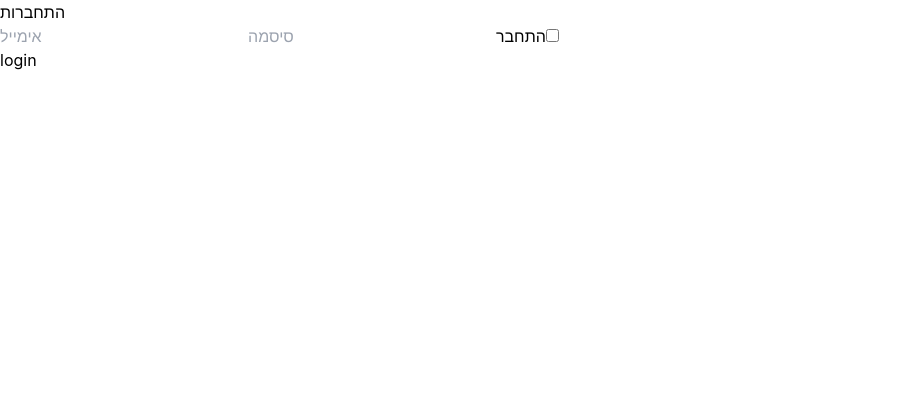
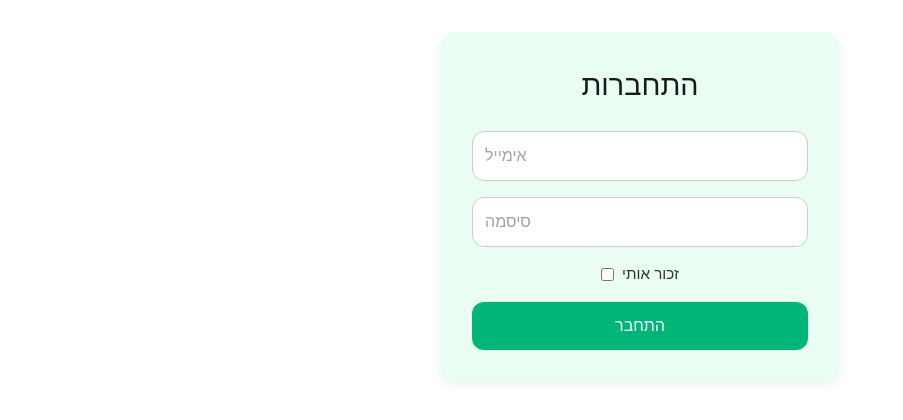
Before and after one commit to tamar0583235240/Temp-Project, a React (Create React App) app in the folder packages/frontend/: page /login in a window 1280 px wide. Shown: the top 420 px of the page, without its empty margins (0-903 px from the left). Built offline with nearby package versions, Linux system fonts and the light colour scheme.

Commit message:
Moving the login component to the appropriate location

```diff
--- a/packages/frontend/src/App.tsx
+++ b/packages/frontend/src/App.tsx
@@ -22,8 +22,7 @@ function App() {
   }, []);
 
   return (
-      <BrowserRouter>
-      <LoginForm />
+    <BrowserRouter>
       <AppRoutes />
     </BrowserRouter>
   );
--- /dev/null
+++ b/packages/frontend/src/features/auth/components/LoginForm.css
@@ -0,0 +1,62 @@
+.login-form-container {
+  background-color: #e9fdf3; /* רקע ירקרק בהיר */
+  max-width: 400px;
+  margin: 2rem auto;
+  padding: 2rem;
+  border-radius: 16px;
+  box-shadow: 0 4px 10px rgba(0, 0, 0, 0.06);
+  font-family: "Arial", sans-serif;
+  text-align: center;
+}
+
+.login-form-container h2 {
+  font-size: 1.8rem;
+  margin-bottom: 1.5rem;
+  color: #1a1a1a;
+}
+
+.login-form-container input[type="email"],
+.login-form-container input[type="password"] {
+  width: 100%;
+  padding: 0.75rem;
+  margin-bottom: 1rem;
+  border: 1px solid #ccc;
+  border-radius: 12px;
+  font-size: 1rem;
+  background-color: #fff;
+}
+
+.login-form-container input[type="checkbox"] {
+  margin-right: 0.5rem;
+  vertical-align: middle;
+}
+
+.login-form-container label {
+  display: flex;
+  align-items: center;
+  justify-content: center;
+  margin-bottom: 1rem;
+  color: #333;
+  font-size: 0.95rem;
+}
+
+.login-form-container button[type="submit"] {
+  width: 100%;
+  padding: 0.75rem;
+  font-size: 1rem;
+  background-color: #00b578;
+  color: white;
+  border: none;
+  border-radius: 12px;
+  cursor: pointer;
+  transition: background-color 0.3s;
+}
+
+.login-form-container button[type="submit"]:hover {
+  background-color: #009e6a;
+}
+
+.login-form-container p {
+  margin-top: 1rem;
+  font-size: 0.95rem;
+}
--- a/packages/frontend/src/features/auth/components/LoginForm.tsx
+++ b/packages/frontend/src/features/auth/components/LoginForm.tsx
@@ -1,8 +1,9 @@
-// src/features/auth/LoginForm.tsx
+// LoginForm.tsx
 import React, { useState, useEffect } from 'react';
 import { useLoginMutation } from '../../../shared/api/authApi';
 import { useAppDispatch } from '../../../shared/hooks/reduxHooks';
 import { loginSuccess } from '../store/authSlice';
+import './LoginForm.css'; // חשוב!
 
 const LoginForm = () => {
   const [email, setEmail] = useState('');
@@ -21,18 +22,14 @@ const LoginForm = () => {
     if (data?.user && data?.token) {
       dispatch(loginSuccess(data));
 
-      if (rememberMe) {
-        localStorage.setItem('token', data.token);
-        localStorage.setItem('user', JSON.stringify(data.user));
+      const storage = rememberMe ? localStorage : sessionStorage;
+      storage.setItem('token', data.token);
+      storage.setItem('user', JSON.stringify(data.user));
     }
-      else {
-        sessionStorage.setItem('token', data.token);
-        sessionStorage.setItem('user', JSON.stringify(data.user));
-      }
-    }
-  }, [data, dispatch]);
+  }, [data, dispatch, rememberMe]);
 
   return (
+    <div className="login-form-container">
       <form onSubmit={handleSubmit}>
         <h2>התחברות</h2>
         <input
@@ -49,20 +46,26 @@ const LoginForm = () => {
           onChange={(e) => setPassword(e.target.value)}
           required
         />
+        <label>
+          <input
+            type="checkbox"
+            checked={rememberMe}
+            onChange={(e) => setRememberMe(e.target.checked)}
+          />
+          זכור אותי
+        </label>
         <button type="submit" disabled={isLoading}>
           {isLoading ? 'מתחבר...' : 'התחבר'}
         </button>
 
-      <input
-        type="checkbox"
-        placeholder='זכור אותי'
-        checked={rememberMe}
-        onChange={(e) => setRememberMe(e.target.checked)}
-      />
-
-      {isError && <p style={{ color: 'red' }}>שגיאה: {(error as any)?.data?.message || 'משהו השתבש'}</p>}
-      {isSuccess && <p>התחברת בהצלחה!</p>}
+        {isError && (
+          <p style={{ color: 'red' }}>
+            שגיאה: {(error as any)?.data?.message || 'משהו השתבש'}
+          </p>
+        )}
+        {isSuccess && <p style={{ color: 'green' }}>התחברת בהצלחה!</p>}
       </form>
+    </div>
   );
 };
 
--- a/packages/frontend/src/pages/UsersPage.tsx
+++ b/packages/frontend/src/pages/UsersPage.tsx
@@ -7,6 +7,7 @@ export const UsersPage = () => {
 
     if (isLoading) return <div>Loading...</div>;
     if (error) return <p>Error loading users</p>;
+    console.log("users:", users);
 
     return (
         <div>
--- a/packages/frontend/src/shared/routes/appRoutes.tsx
+++ b/packages/frontend/src/shared/routes/appRoutes.tsx
@@ -1,12 +1,14 @@
 import { Routes, Route } from "react-router-dom";
 import { RoleProtectedRoute } from "../components/roleProtectedRoute";
 import HomePage from "../../pages/homePage";
+import { UsersPage } from "../../pages/UsersPage";
+import LoginForm from "../../features/auth/components/LoginForm";
 
 export default function AppRoutes() {
     return (
         <Routes>
             <Route path="/" element={<HomePage />} />
-            <Route path="/login" element={<p>login</p>} />
+            <Route path="/login" element={<LoginForm />} />
             <Route path="/simulation" element={<RoleProtectedRoute allowedRoles={["student"]}><p>Simulation</p></RoleProtectedRoute>} />
             <Route path="/dashboard" element={<RoleProtectedRoute allowedRoles={["student"]}><p>Dashboard </p></RoleProtectedRoute>} />
             <Route path="/recordings" element={<RoleProtectedRoute allowedRoles={["student"]}><p>Recordings</p></RoleProtectedRoute>} />
```
Lines whose indentation alone changed are shown as unchanged.
